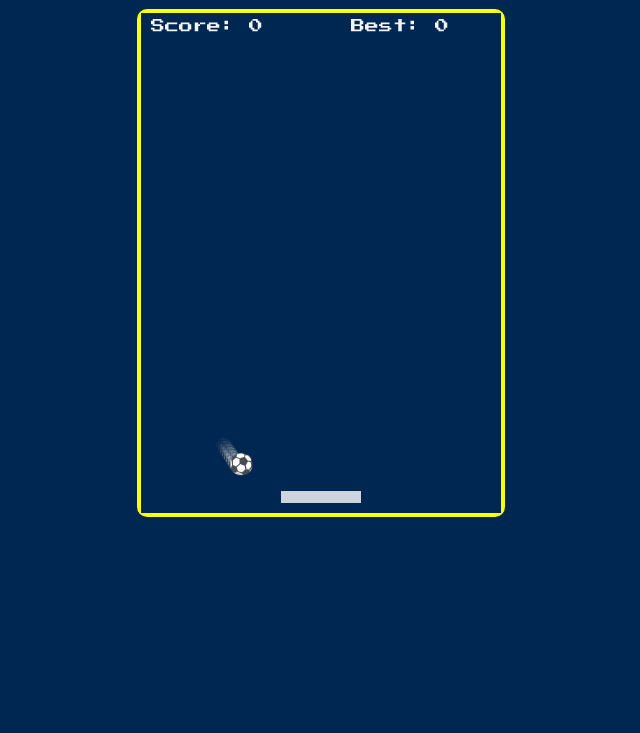
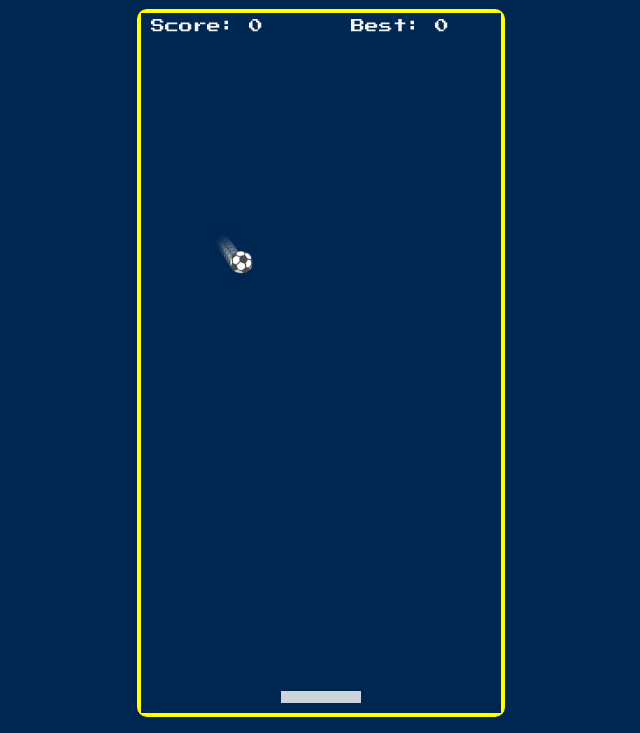
Before and after one commit to chizi5957/Retro-ping-pong, a plain HTML site: page index.html in a window 1280 px wide. Shown: the part 67-800 px from the top of the page, without its empty margins (319-959 px from the left). Drawn offline with Linux system fonts and the light colour scheme.

Commit message:
Update index.html

```diff
--- a/index.html
+++ b/index.html
@@ -9,7 +9,7 @@
 <body>
   <h1 id="level">Level: 1</h1>
   <div id="gameContainer">
-    <canvas id="gameCanvas" width="360" height="500"></canvas>
+    <canvas id="gameCanvas" width="360" height="700"></canvas>
     <div id="gameOverScreen">
       <p id="finalScoreText"></p>
       <p id="bestScoreText"></p>
```
